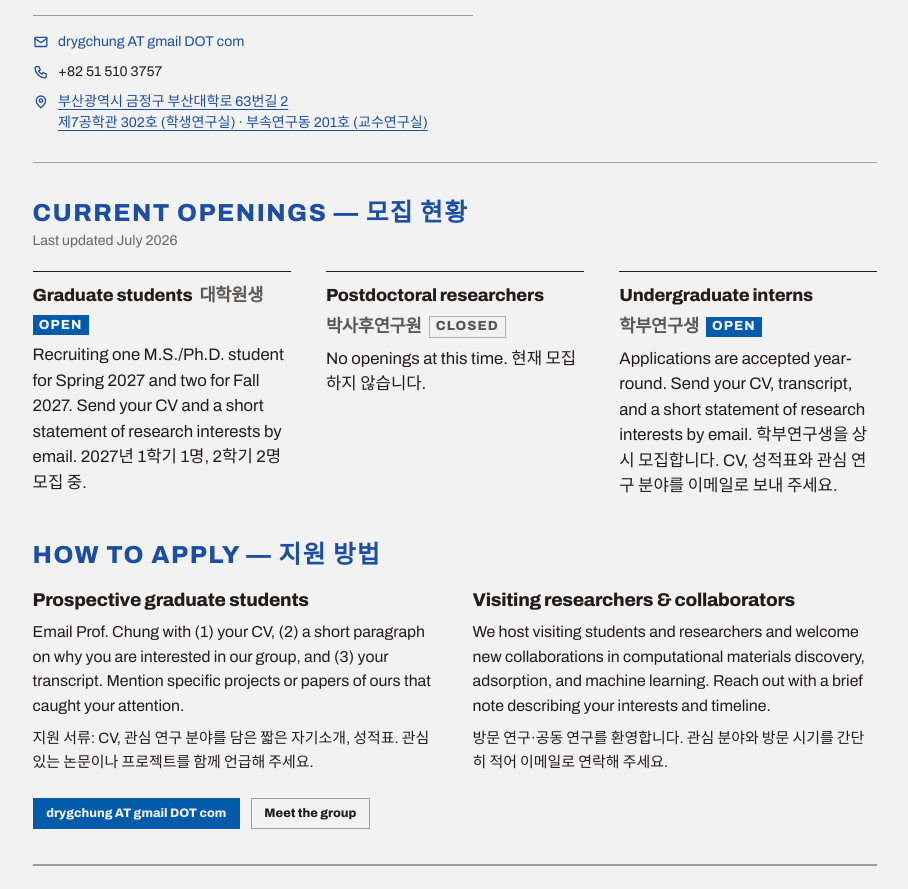
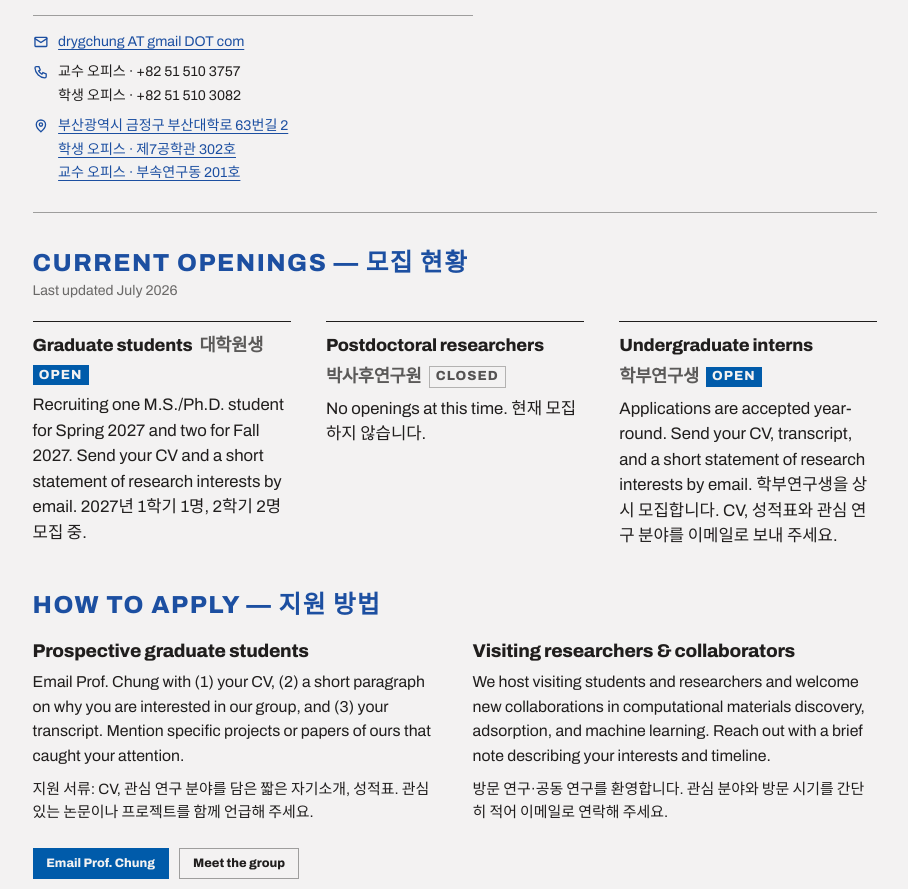
Before and after one commit to Chung-Research-Group/chung-research-group.github.io, a website: page Join Us.dc.html in a window 1280 px wide. Shown: the part 433-1322 px from the top of the page, without its empty margins (185-1093 px from the left). Drawn offline with Linux system fonts and the light colour scheme.

Commit message:
Improve Join Us contact details

```diff
--- a/Join Us.dc.html
+++ b/Join Us.dc.html
@@ -57,9 +57,9 @@ body{zoom:0.88}
       <p style="font-size:19px;line-height:30px;margin:16px 0 0;color:var(--color-text)">We are always looking for curious, self-motivated people who enjoy building tools and asking hard questions at the interface of chemistry, materials science, and computation. No prior simulation or coding experience is required — a strong interest in learning is what matters most.</p>
       <p style="font-size:18px;line-height:28px;margin:10px 0 0;color:var(--color-text)">화학공학·화학·재료·물리·컴퓨터과학 등 다양한 배경의 학생과 연구자를 환영합니다. 계산·시뮬레이션 경험이 없어도 배우려는 의지가 있다면 지원할 수 있습니다.</p>
       <div style="display:flex;flex-direction:column;gap:10px;font-size:16px;line-height:24px;color:var(--color-text);margin-top:20px;padding-top:18px;border-top:1px solid var(--color-divider)">
-        <span style="display:inline-flex;align-items:center;gap:11px"><svg viewBox="0 0 24 24" width="18" height="18" fill="none" stroke="#1c4fa1" stroke-width="2" stroke-linecap="round" style="flex:none"><rect x="3" y="5" width="18" height="14" rx="1"></rect><path d="M3 7l9 6 9-6"></path></svg><span style="color:var(--color-accent-700)">drygchung AT gmail DOT com</span></span>
-        <span style="display:inline-flex;align-items:center;gap:11px"><svg viewBox="0 0 24 24" width="18" height="18" fill="none" stroke="#1c4fa1" stroke-width="2" stroke-linecap="round" style="flex:none"><path d="M5 4h4l2 5-2.5 1.5a12 12 0 0 0 5 5L15 13l5 2v4a2 2 0 0 1-2 2A16 16 0 0 1 3 6a2 2 0 0 1 2-2z"></path></svg>+82 51 510 3757</span>
-        <span style="display:inline-flex;align-items:flex-start;gap:11px"><svg viewBox="0 0 24 24" width="18" height="18" fill="none" stroke="#1c4fa1" stroke-width="2" stroke-linecap="round" style="flex:none;margin-top:3px"><path d="M12 21s-7-5.5-7-11a7 7 0 0 1 14 0c0 5.5-7 11-7 11z"></path><circle cx="12" cy="10" r="2.5"></circle></svg><a href="https://www.google.com/maps/search/?api=1&amp;query=Pusan+National+University+7th+Engineering+Building+Annex" style="text-decoration:underline;color:var(--color-accent-700)">부산광역시 금정구 부산대학로 63번길 2<br>제7공학관 302호 (학생연구실) · 부속연구동 201호 (교수연구실)</a></span>
+        <span style="display:inline-flex;align-items:center;gap:11px"><svg viewBox="0 0 24 24" width="18" height="18" fill="none" stroke="#1c4fa1" stroke-width="2" stroke-linecap="round" style="flex:none"><rect x="3" y="5" width="18" height="14" rx="1"></rect><path d="M3 7l9 6 9-6"></path></svg><a data-prof-email href="#" style="text-decoration:underline;color:var(--color-accent-700)">drygchung AT gmail DOT com</a></span>
+        <span style="display:inline-flex;align-items:flex-start;gap:11px"><svg viewBox="0 0 24 24" width="18" height="18" fill="none" stroke="#1c4fa1" stroke-width="2" stroke-linecap="round" style="flex:none;margin-top:3px"><path d="M5 4h4l2 5-2.5 1.5a12 12 0 0 0 5 5L15 13l5 2v4a2 2 0 0 1-2 2A16 16 0 0 1 3 6a2 2 0 0 1 2-2z"></path></svg><span><span style="display:block">교수 오피스 · +82 51 510 3757</span><span style="display:block;margin-top:3px">학생 오피스 · +82 51 510 3082</span></span></span>
+        <span style="display:inline-flex;align-items:flex-start;gap:11px"><svg viewBox="0 0 24 24" width="18" height="18" fill="none" stroke="#1c4fa1" stroke-width="2" stroke-linecap="round" style="flex:none;margin-top:3px"><path d="M12 21s-7-5.5-7-11a7 7 0 0 1 14 0c0 5.5-7 11-7 11z"></path><circle cx="12" cy="10" r="2.5"></circle></svg><a href="https://www.google.com/maps/search/?api=1&amp;query=Pusan+National+University+7th+Engineering+Building+Annex" style="text-decoration:underline;color:var(--color-accent-700)"><span style="display:block">부산광역시 금정구 부산대학로 63번길 2</span><span style="display:block;margin-top:3px">학생 오피스 · 제7공학관 302호</span><span style="display:block;margin-top:3px">교수 오피스 · 부속연구동 201호</span></a></span>
       </div>
       </div>
       <a href="https://www.google.com/maps/place/Busandaehak-ro+63beon-gil/@35.2323817,129.0797786,16z" style="display:block;text-decoration:none"><iframe title="Pusan National University — School of Chemical Engineering" src="https://www.google.com/maps?q=35.2323817,129.0797786&amp;z=16&amp;output=embed" style="display:block;width:100%;height:280px;border:0;pointer-events:none" loading="lazy" referrerpolicy="no-referrer-when-downgrade"></iframe><span style="display:block;font-size:14px;line-height:19px;margin-top:8px;color:var(--color-accent-700);font-weight:700">Open in Google Maps ↗</span></a>
@@ -101,7 +101,7 @@ body{zoom:0.88}
         </div>
       </div>
       <div style="display:flex;gap:var(--space-3);flex-wrap:wrap;margin-top:26px">
-        <span class="btn btn-primary">drygchung AT gmail DOT com</span>
+        <a data-prof-email class="btn btn-primary" href="#" style="text-decoration:none">Email Prof. Chung</a>
         <a class="btn btn-secondary" href="People.dc.html" style="text-decoration:none">Meet the group</a>
       </div>
     </section>
@@ -118,5 +118,14 @@ body{zoom:0.88}
   </footer>
 </div>
 </x-dc>
+<script>
+(() => {
+  const address = [100,114,121,103,99,104,117,110,103,64,103,109,97,105,108,46,99,111,109]
+    .map(code => String.fromCharCode(code)).join('');
+  document.querySelectorAll('[data-prof-email]').forEach(link => {
+    link.href = 'mailto:' + address;
+  });
+})();
+</script>
 </body>
 </html>
```
